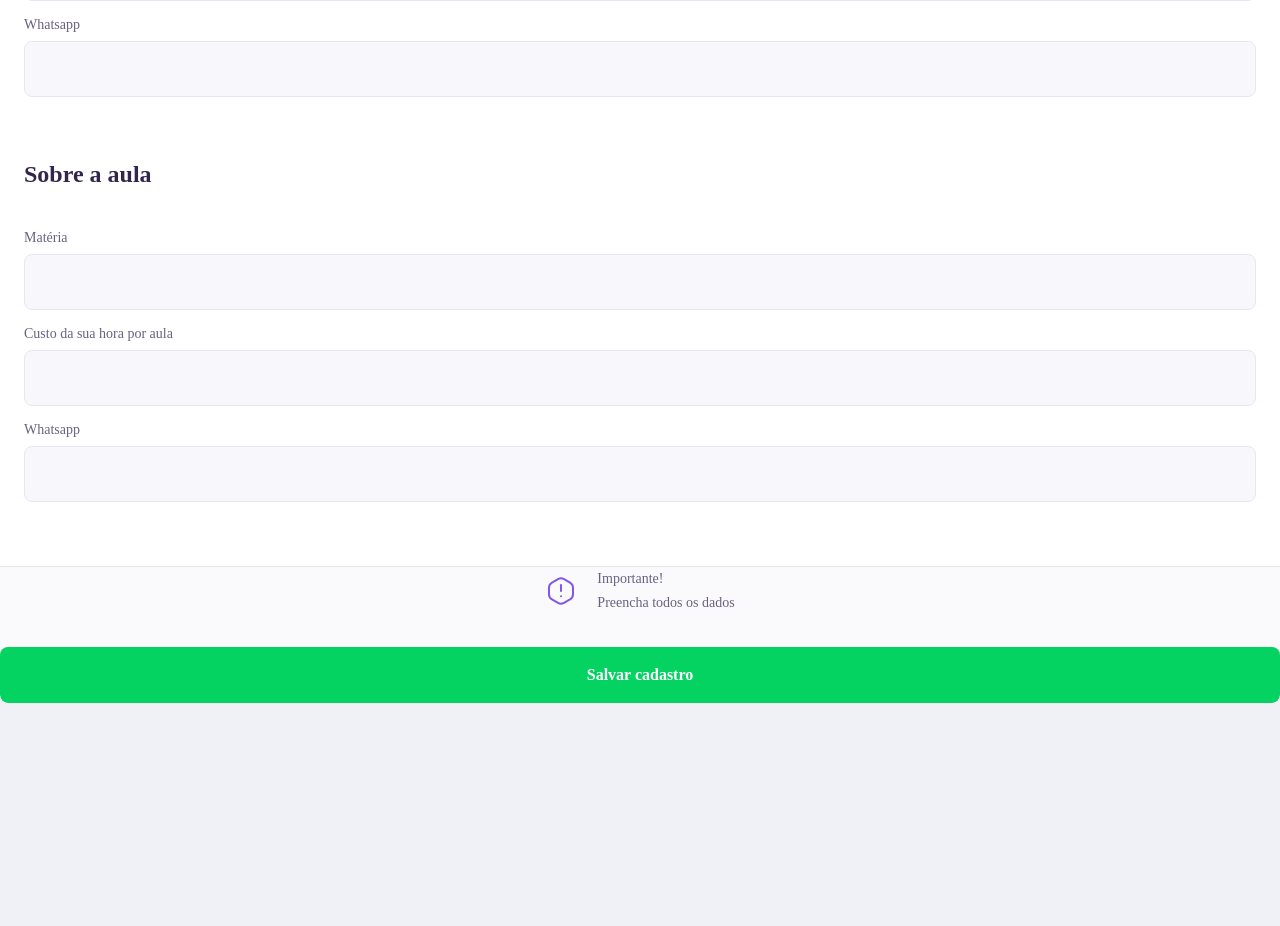
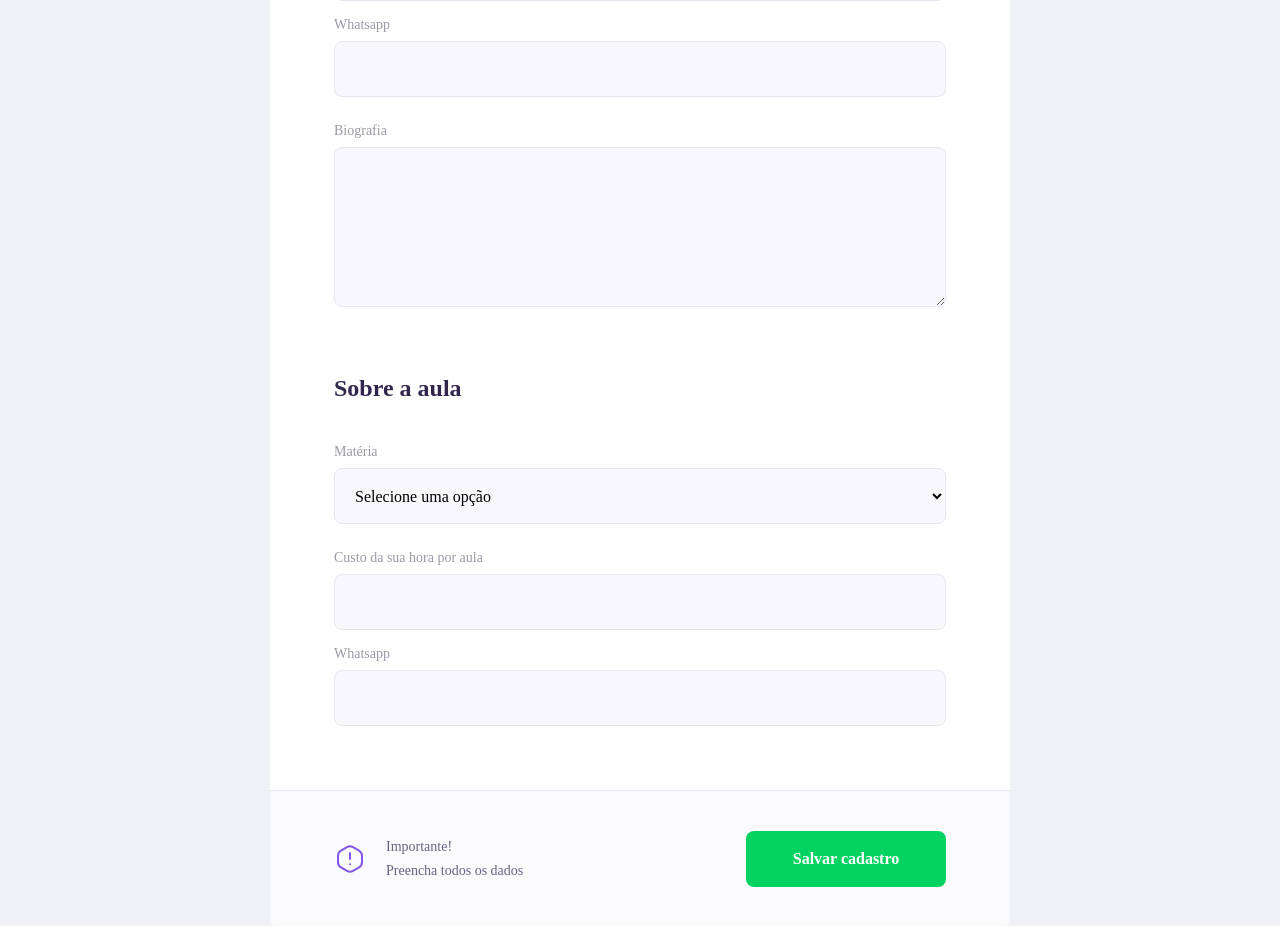
Before and after one commit to henriquelvieira/Proffy-web, a React (Create React App) app: page /give-classes in a window 1280 px wide. Shown: the part 616-1542 px from the top of the page. Before the commit the page ends 1319 px from the top, so only its background shows below. Built offline with nearby package versions, Linux system fonts and the light colour scheme; the HTML template or start-up script is replaced by a standard one.

Commit message:
Criação dos componentes Select e Textare + Implmentação dos novos componentes na páginas TeacherItem e TeacherForm

```diff
--- /dev/null
+++ b/src/components/Select/index.tsx
@@ -0,0 +1,35 @@
+import React, { SelectHTMLAttributes } from 'react';
+
+import './styles.css';
+
+
+interface SelectProps extends SelectHTMLAttributes<HTMLSelectElement> {
+    label: string;
+    name: string;
+    options: Array<{
+        value: string;
+        label: string;
+    }>
+}
+
+
+const Select: React.FC<SelectProps> = ({label, name, options, ...rest }) => {
+    return (
+        <div className="select-block">
+            <label htmlFor={name}>{label}</label>
+            <select id={name} {...rest} >
+            <option value="" disabled selected hidden>Selecione uma opção</option>
+
+                {
+                    options.map(option => {
+                        return <option key={option.value} value={option.value}>{option.label}</option>
+                    })
+                }
+
+            </select>
+        </div>
+
+    )
+}
+
+export default Select;
--- /dev/null
+++ b/src/components/Select/styles.css
@@ -0,0 +1,34 @@
+.select-block {
+    position: relative;
+}
+
+.select-block + .select-block {
+    margin-top: 1.4rem;
+}
+
+.select-block  label{
+    font-size: 1.4rem;
+}
+
+.select-block select{
+    width: 100%;
+    height: 5.6rem;
+    margin-top: 0.8rem;
+    border-radius: 0.8rem;
+    background: var(--color-input-background);
+    border: 1px solid var(--color-line-in-white);
+    outline: 0;
+    padding: 0 1.6rem;
+    font: 1.6rem Archivo;
+}
+
+.select-block:focus-within::after {
+    width: calc(100% - 3.2rem);
+    height: 2px;
+    content: '';
+    background: var(--color-primary-light);
+    position: absolute;
+    left: 1.6rem;
+    right: 1.6rem;
+    bottom: 0;
+}
--- a/src/components/TeacherItem/index.tsx
+++ b/src/components/TeacherItem/index.tsx
@@ -1,5 +1,5 @@
 import React from 'react';
-import { Link } from 'react-router-dom';
+//import { Link } from 'react-router-dom';
 
 import './styles.css';
 import whatsappIcon from '../../assets/images/icons/whatsapp.svg';
--- /dev/null
+++ b/src/components/Textarea/index.tsx
@@ -0,0 +1,22 @@
+import React, { TextareaHTMLAttributes } from 'react';
+
+import './styles.css';
+
+
+interface TextareaProps extends TextareaHTMLAttributes<HTMLTextAreaElement> {
+    label: string;
+    name: string;
+}
+
+
+const Textarea: React.FC<TextareaProps> = ({label, name, ...rest }) => {
+    return (
+        <div className="textarea-block">
+            <label htmlFor={name}>{label}</label>
+            <textarea id={name} {...rest} />
+        </div>
+
+    )
+}
+
+export default Textarea;
--- /dev/null
+++ b/src/components/Textarea/styles.css
@@ -0,0 +1,36 @@
+.textarea-block {
+    position: relative;
+}
+
+.textarea-block + .textarea-block {
+    margin-top: 1.4rem;
+}
+
+.textarea-block  label{
+    font-size: 1.4rem;
+}
+
+.textarea-block textarea{
+    width: 100%;
+    height: 16rem;
+    min-height: 8rem;
+    margin-top: 0.8rem;
+    border-radius: 0.8rem;
+    background: var(--color-input-background);
+    border: 1px solid var(--color-line-in-white);
+    outline: 0;
+    resize: vertical;
+    padding: 1.2rem 1.6rem;
+    font: 1.6rem Archivo;
+}
+
+.textarea-block:focus-within::after {
+    width: calc(100% - 3.2rem);
+    height: 2px;
+    content: '';
+    background: var(--color-primary-light);
+    position: absolute;
+    left: 1.6rem;
+    right: 1.6rem;
+    bottom: 7px;
+}
--- a/src/pages/TeacherForm/index.tsx
+++ b/src/pages/TeacherForm/index.tsx
@@ -1,7 +1,9 @@
 import React from 'react';
 
 import PageHeader from '../../components/PageHeader';
-import Input from '../../components/input';
+import Input from '../../components/Input';
+import Textarea from '../../components/Textarea';
+import Select from '../../components/Select';
 
 import warningIcon from '../../assets/images/icons/warning.svg';
 
@@ -23,13 +25,26 @@
                     <Input name="name" label="Nome completo" />
                     <Input name="avatar" label="Avatar" />
                     <Input name="whatsapp" label="Whatsapp" />
+                    <Textarea name="bio" label="Biografia" />
 
                 </fieldset>
 
                 <fieldset>
                     <legend>Sobre a aula</legend>
 
-                    <Input name="subject" label="Matéria" />
+                    <Select
+                        name="subject"
+                        label="Matéria"
+                        options = {[
+                            {value: 'Artes', label: 'Artes'},
+                            {value: 'Português', label: 'Português'},
+                            {value: 'Programação', label: 'Programação'},
+                            {value: 'Ciências', label: 'Ciências'},
+                            {value: 'Biologia', label: 'Biologia'},
+                            {value: 'Matemárica', label: 'Matemárica'},
+                            {value: 'História', label: 'História'},
+                        ]}
+                    />
                     <Input name="cost" label="Custo da sua hora por aula" />
                     <Input name="whatsapp" label="Whatsapp" />
 
--- a/src/pages/TeacherForm/styles.css
+++ b/src/pages/TeacherForm/styles.css
@@ -3,14 +3,14 @@
     height: 100vh;
 }
 
-#page-teacher-form  .page-header .header-content{
+#page-teacher-form .page-header .header-content{
     margin-bottom: 6.4rem;
 }
 
 #page-teacher-form main {
     background: var(--color-box-base);
     width: 100%;
-    max-width: 100%;
+    max-width: 74rem;
     border-radius: 0.8rem;
     margin: -3.2rem auto 3.2rem;
     padding-top: 6.4rem;
@@ -37,6 +37,16 @@
     width: 100%;
     padding-bottom: 1.6rem;
     border-bottom: 1px solid var (--color-line-in-white);
+}
+
+#page-teacher-form main fieldset .input-block + .textarea-block,
+#page-teacher-form main fieldset .select-block + .input-block{
+    margin-top: 2.4rem;
+}
+
+#page-teacher-form main label {
+    color: var(--color-text-complement);
+
 }
 
 #page-teacher-form main footer {
@@ -76,3 +86,43 @@
     margin-top: 3.2rem;
 
 }
+
+#page-teacher-form main footer button:hover {
+    background: var(--color-secundary-dark);
+}
+
+@media(min-width: 700px){
+    #page-teacher-form {
+        max-width: 100vw;
+    }
+
+    #page-teacher-form .page-header .header-content {
+        margin-bottom: 0;
+    }
+
+    #page-teacher-form main fieldset {
+        padding: 0 6.4rem;
+    }
+
+    #page-teacher-form main footer {
+        padding: 4.0rem 6.4rem;
+        display: flex;
+        align-items: center;
+        justify-content: space-between;
+    }
+    #page-teacher-form main footer p {
+        justify-content: space-between;
+    }
+
+
+    #page-teacher-form main footer button {
+        width: 20rem;
+        margin-top: 0;
+    }
+
+
+
+
+
+
+}
--- a/src/pages/TeacherList/index.tsx
+++ b/src/pages/TeacherList/index.tsx
@@ -3,7 +3,7 @@
 
 import PageHeader from '../../components/PageHeader';
 import TeacherItem from '../../components/TeacherItem';
-import Input from '../../components/input';
+import Input from '../../components/Input';
 
 import './styles.css';
 
```
